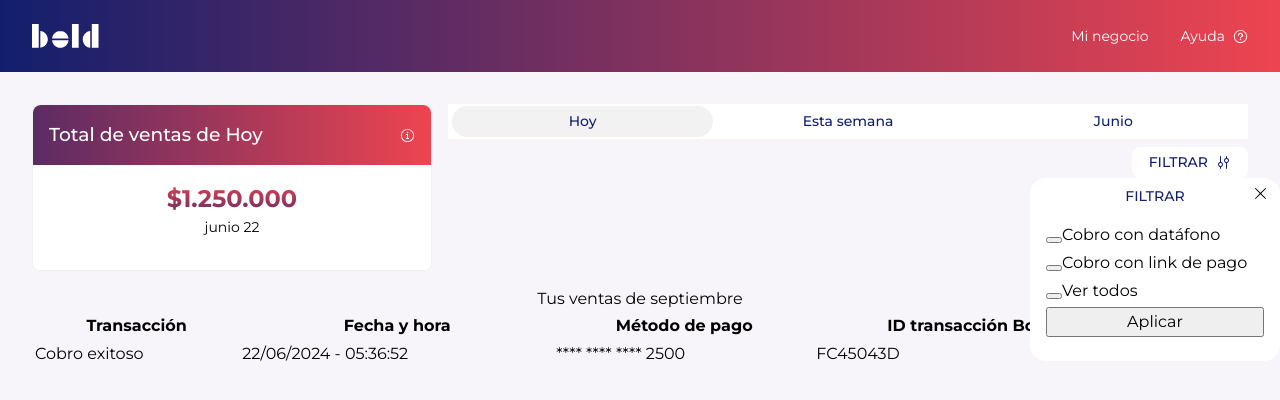
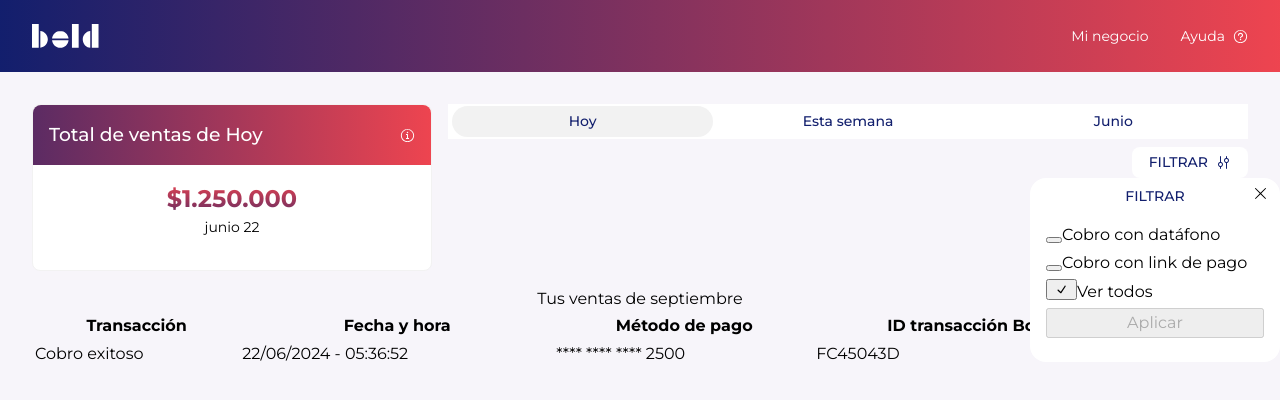
Before and after one commit to jgimitola/bold-coding-assingment, a Next.js app: page / in a window 1280 px wide. Both pictures are taken after a click on the button "FILTRAR". Shown: the top 400 px of the page. Built offline with nearby package versions, Linux system fonts and the light colour scheme.

Commit message:
feat: implement logic for type filter

```diff
--- a/modules/shared/components/Checkbox/index.tsx
+++ b/modules/shared/components/Checkbox/index.tsx
@@ -1,9 +1,16 @@
+import { type ComponentProps } from 'react';
+
 import * as RCheckbox from '@radix-ui/react-checkbox';
+import { CheckIcon } from '@radix-ui/react-icons';
 
-const Checkbox = () => {
+type CheckboxProps = ComponentProps<typeof RCheckbox.Root>;
+
+const Checkbox = (props: CheckboxProps) => {
   return (
-    <RCheckbox.Root>
-      <RCheckbox.Indicator />
+    <RCheckbox.Root {...props}>
+      <RCheckbox.Indicator>
+        <CheckIcon />
+      </RCheckbox.Indicator>
     </RCheckbox.Root>
   );
 };
--- a/modules/shared/components/FilterPopover/index.tsx
+++ b/modules/shared/components/FilterPopover/index.tsx
@@ -1,17 +1,49 @@
-import { type ReactNode } from 'react';
+import { useState, type Dispatch, type SetStateAction } from 'react';
 
 import { Cross1Icon } from '@radix-ui/react-icons';
 
+import { Filters } from '@/transaction/controllers/listTransactions';
+import type { TransactionData } from '@/transaction/types';
+
+import Button from '../Button';
+import Checkbox from '../Checkbox';
+import Label from '../Label';
 import PopoverClose from '../PopoverClose';
 import PopoverContent from '../PopoverContent';
+
 import PopoverStyles from './styles';
 
+const typeOptions: Array<{
+  label: string;
+  type: TransactionData['type'] | null;
+}> = [
+  {
+    label: 'Cobro con datáfono',
+    type: 'DATAPHONE',
+  },
+  {
+    label: 'Cobro con link de pago',
+    type: 'LINK',
+  },
+  {
+    label: 'Ver todos',
+    type: null,
+  },
+];
+
 export interface FilterPopoverProps {
-  children: ReactNode;
+  filters: Filters;
+  setFilters: Dispatch<SetStateAction<Filters>>;
 }
 
 const FilterPopover = (props: FilterPopoverProps) => {
-  const { children } = props;
+  const { filters, setFilters } = props;
+
+  const [type, setType] = useState(filters.type);
+
+  const handleSave = () => {
+    setFilters((p) => ({ ...p, type }));
+  };
 
   return (
     <PopoverContent>
@@ -21,7 +53,21 @@ const FilterPopover = (props: FilterPopoverProps) => {
 
       <PopoverStyles.Title>FILTRAR</PopoverStyles.Title>
 
-      <PopoverStyles.Container>{children}</PopoverStyles.Container>
+      <PopoverStyles.Container>
+        {typeOptions.map((o) => (
+          <Label key={o.label}>
+            <Checkbox
+              checked={type === o.type}
+              onCheckedChange={() => setType(o.type)}
+            />
+            {o.label}
+          </Label>
+        ))}
+
+        <Button disabled={type === filters.type} onClick={handleSave}>
+          Aplicar
+        </Button>
+      </PopoverStyles.Container>
     </PopoverContent>
   );
 };
--- a/modules/transaction/controllers/listTransactions.ts
+++ b/modules/transaction/controllers/listTransactions.ts
@@ -18,12 +18,14 @@ import type { TransactionData } from '../types';
 export interface Filters extends FilterParams {
   startDate: string | null;
   endDate: string | null;
+  type: TransactionData['type'] | null;
 }
 
 export const defaultFilters: Filters = {
   search: '',
   startDate: null,
   endDate: null,
+  type: null,
 };
 
 export interface Pagination extends PaginationParams {}
--- a/pages/api/transaction.ts
+++ b/pages/api/transaction.ts
@@ -23,14 +23,16 @@ export default function handler(req: NextApiRequest, res: NextApiResponse) {
 
   const startDate = req.query.startDate as string | undefined;
   const endDate = req.query.endDate as string | undefined;
+  const type = req.query.type as string | undefined;
 
-  const filteredData = applyLimitAndOffset(mockedData, limit, offset).filter(
-    (d) =>
+  const filteredData = applyLimitAndOffset(mockedData, limit, offset)
+    .filter((d) =>
       isWithinInterval(d.createdAt, {
         start: startDate || veryEarlyDate,
         end: endDate || veryFarFutureDate,
       })
-  );
+    )
+    .filter((d) => (type ? type === d.type : true));
 
   return res.status(200).json({
     count: filteredData.length,
--- a/pages/index.tsx
+++ b/pages/index.tsx
@@ -16,14 +16,11 @@ import {
 } from '@/transaction/controllers/listTransactions';
 import useListTransactions from '@/transaction/hooks/useListTransactions';
 
-import Button from '@/shared/components/Button';
-import Checkbox from '@/shared/components/Checkbox';
 import FilterButton from '@/shared/components/FilterButton';
 import FilterItem from '@/shared/components/FilterItem';
 import FilterList from '@/shared/components/FilterList';
 import FilterOption from '@/shared/components/FilterOption';
 import FilterPopover from '@/shared/components/FilterPopover';
-import Label from '@/shared/components/Label';
 import { formatDateHour } from '@/shared/lib/dateHelpers';
 import formatCardNumber from '@/shared/lib/formatCardNumber';
 import formatPrice from '@/shared/lib/formatPrice';
@@ -93,24 +90,7 @@ export default function Home() {
             </Popover.Trigger>
 
             <Popover.Portal>
-              <FilterPopover>
-                <Label>
-                  <Checkbox />
-                  Cobro con datáfono
-                </Label>
-
-                <Label>
-                  <Checkbox />
-                  Cobro con link de pago
-                </Label>
-
-                <Label>
-                  <Checkbox />
-                  Ver todos
-                </Label>
-
-                <Button>Aplicar</Button>
-              </FilterPopover>
+              <FilterPopover filters={filters} setFilters={setFilters} />
             </Popover.Portal>
           </Popover.Root>
         </PageStyles.Filters>
```
